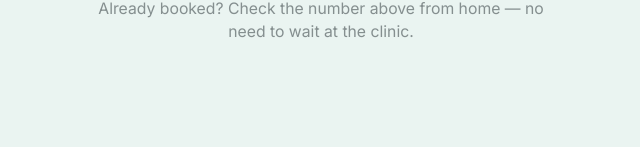
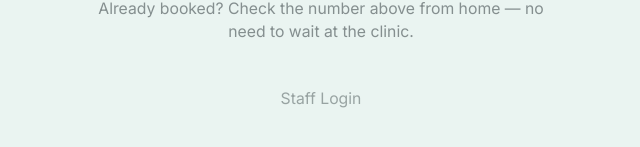
Before and after one commit to radwanaeef/Token_app, a Next.js app: page / in a window 1280 px wide. Shown: the part 335-482 px from the top of the page, without its empty margins (319-959 px from the left). Built offline with nearby package versions, Linux system fonts and the light colour scheme; no server answers; the database is empty.

Commit message:
Update page.tsx

```diff
--- a/app/page.tsx
+++ b/app/page.tsx
@@ -18,6 +18,9 @@ export default function Home() {
       <p className="text-center text-sm text-clinic-ink/50 px-2">
         Already booked? Check the number above from home — no need to wait at the clinic.
       </p>
+      <Link href="/admin/login" className="block text-center text-sm text-clinic-ink/40 pt-4">
+  Staff Login
+</Link>
     </main>
   );
 }
```
